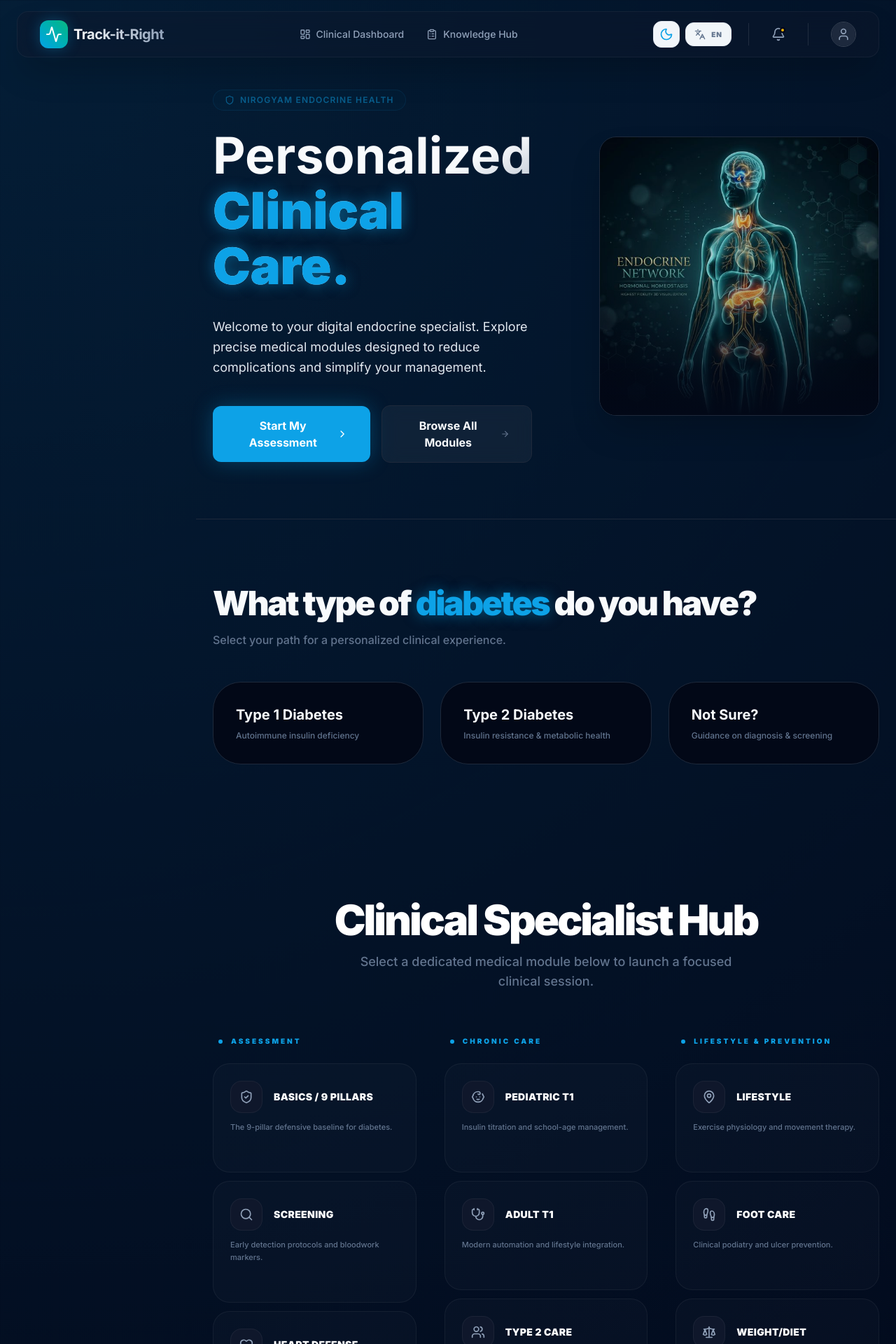
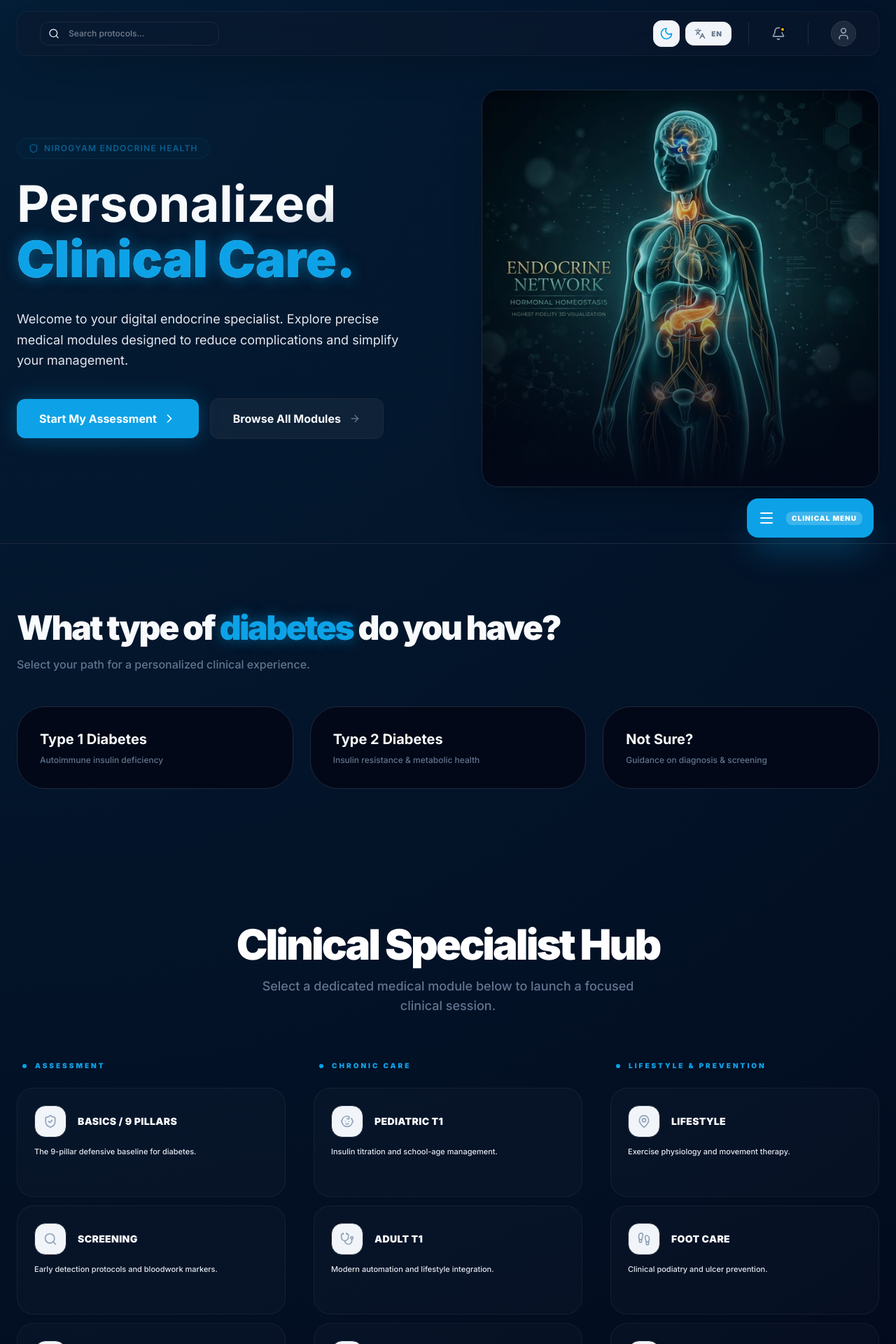
Before and after one commit to beandoc/trackit-right, a Next.js app: page / in a window 1280 px wide. Shown: the top 1920 px of the page at 70% size. Built offline with nearby package versions, Linux system fonts and the light colour scheme.

Commit message:
polish: UI/UX audit stage 2 fixes for typography, IA and functionality

```diff
--- a/src/app/page.tsx
+++ b/src/app/page.tsx
@@ -102,7 +102,7 @@ export default function Home() {
       <Navbar />
       <Sidebar />
 
-      <div className="lg:pl-[280px]">
+      <div className="w-full">
         {/* Background Glows */}
         <div className="absolute top-0 right-0 w-[800px] h-[800px] bg-primary/20 blur-[150px] -z-10 rounded-full" />
         <div className="absolute bottom-0 left-0 w-[600px] h-[600px] bg-secondary/10 blur-[120px] -z-10 rounded-full" />
@@ -171,9 +171,9 @@ export default function Home() {
              <p className="text-slate-500 max-w-xl mx-auto font-medium text-lg">Select a dedicated medical module below to launch a focused clinical session.</p>
           </div>
 
-          <div className="grid md:grid-cols-2 lg:grid-cols-3 gap-10">
+          <div className="flex overflow-x-auto pb-8 lg:pb-0 lg:grid lg:grid-cols-3 gap-8 lg:gap-10 snap-x no-scrollbar">
             {specialistGroups.map((group, gIdx) => (
-              <div key={gIdx} className="space-y-6">
+              <div key={gIdx} className="min-w-[280px] sm:min-w-[340px] lg:min-w-0 snap-center space-y-6">
                 <div className="flex items-center gap-3 px-2">
                    <div className="w-1.5 h-1.5 rounded-full bg-primary" />
                    <h3 className="text-[10px] font-black text-primary uppercase tracking-[0.3em] font-display">{group.name}</h3>
@@ -187,12 +187,12 @@ export default function Home() {
                        className="group relative flex flex-col items-start p-6 rounded-3xl bg-white/[0.02] border border-white/5 hover:border-primary/30 hover:bg-white/[0.05] transition-all duration-500 text-left overflow-hidden"
                      >
                        <div className="flex items-center gap-4 mb-3">
-                         <div className="p-3 rounded-2xl bg-slate-900 border border-white/5 group-hover:bg-primary/10 group-hover:border-primary/20 transition-all">
+                         <div className="p-3 rounded-2xl bg-slate-100 dark:bg-slate-900 border border-border group-hover:bg-primary/10 group-hover:border-primary/20 transition-all">
                            <item.icon className="w-5 h-5 text-slate-400 group-hover:text-primary transition-colors" />
                          </div>
-                         <h4 className="text-sm font-black text-white tracking-wide uppercase">{item.label}</h4>
+                         <h4 className="text-sm font-black text-foreground dark:text-white tracking-wide uppercase">{item.label}</h4>
                        </div>
-                       <p className="text-[11px] text-slate-500 line-clamp-2 leading-relaxed font-medium">
+                       <p className="text-[11px] text-muted-foreground line-clamp-2 leading-relaxed font-medium">
                          {item.summary}
                        </p>
                        <div className="mt-4 flex items-center gap-2 self-end">
--- a/src/components/ClinicalNavigator.tsx
+++ b/src/components/ClinicalNavigator.tsx
@@ -169,7 +169,10 @@ export function ClinicalNavigator() {
             </div>
 
             <div className="flex justify-center pt-8">
-              <button className="px-10 py-5 bg-foreground text-background font-black rounded-2xl text-xs uppercase tracking-[0.2em] shadow-2xl hover:scale-105 active:scale-95 transition-all flex items-center gap-3 group">
+              <button
+                onClick={() => document.getElementById('specialist-hub')?.scrollIntoView({ behavior: 'smooth' })}
+                className="px-10 py-5 bg-primary text-white font-black rounded-2xl text-xs uppercase tracking-widest shadow-2xl hover:scale-105 active:scale-95 transition-all flex items-center gap-3 group"
+              >
                 <Sparkles className="w-4 h-4 group-hover:rotate-12 transition-transform" />
                 Customize My Experience
               </button>
--- a/src/components/Navbar.tsx
+++ b/src/components/Navbar.tsx
@@ -14,26 +14,24 @@ export function Navbar() {
   return (
     <nav className="fixed top-0 left-0 right-0 z-50 px-6 py-4">
       <div className="max-w-7xl mx-auto flex items-center justify-between glass-card px-8 py-3 rounded-2xl border-white/5 bg-slate-900/40">
-        <div className="flex items-center gap-2">
-          <div className="w-10 h-10 rounded-xl bg-gradient-to-tr from-primary to-secondary flex items-center justify-center shadow-[0_0_20px_rgba(14,165,233,0.3)]">
-            <Activity className="text-white w-6 h-6" />
+        <div className="flex items-center gap-2 lg:hidden">
+          <div className="w-8 h-8 rounded-lg bg-gradient-to-tr from-primary to-secondary flex items-center justify-center shadow-lg shadow-primary/30">
+            <Activity className="text-white w-5 h-5" />
           </div>
-          <span className="text-xl font-bold tracking-tight bg-clip-text text-transparent bg-gradient-to-r from-white to-slate-400">
+          <span className="text-sm font-bold tracking-tight text-foreground">
             Track-it-Right
           </span>
         </div>
 
-        <div className="hidden md:flex items-center gap-8">
-          {navItems.map((item) => (
-            <Link
-              key={item.name}
-              href={item.href}
-              className="group flex items-center gap-2 text-sm font-medium text-slate-400 hover:text-white transition-colors"
-            >
-              <item.icon className="w-4 h-4 group-hover:scale-110 transition-transform" />
-              {item.name}
-            </Link>
-          ))}
+        <div className="hidden lg:flex items-center gap-6">
+          <div className="relative group">
+            <Search className="absolute left-3 top-1/2 -translate-y-1/2 w-4 h-4 text-muted-foreground" />
+            <input
+              type="text"
+              placeholder="Search protocols..."
+              className="bg-muted border border-border rounded-xl py-2 pl-10 pr-4 text-xs font-medium focus:ring-2 focus:ring-primary/20 transition-all w-64"
+            />
+          </div>
         </div>
 
         <div className="flex items-center gap-5">
--- a/src/components/Sidebar.tsx
+++ b/src/components/Sidebar.tsx
@@ -32,10 +32,10 @@ export function Sidebar() {
 
   return (
     <>
-      {/* Mobile Toggle Button */}
+      {/* Clinical Menu FAB */}
       <button
         onClick={() => setIsOpen(true)}
-        className="fixed bottom-8 right-8 z-[120] lg:hidden p-4 rounded-2xl bg-primary text-white shadow-2xl shadow-primary/40 hover:scale-105 active:scale-95 transition-all flex items-center gap-4 group"
+        className="fixed bottom-8 right-8 z-[120] p-4 rounded-2xl bg-primary text-white shadow-2xl shadow-primary/40 hover:scale-105 active:scale-95 transition-all flex items-center gap-4 group"
       >
         <Menu className="w-6 h-6" />
         <span className="text-[10px] font-black uppercase tracking-widest bg-white/20 px-2 py-0.5 rounded-lg">Clinical Menu</span>
@@ -54,14 +54,12 @@ export function Sidebar() {
         )}
       </AnimatePresence>
 
-      {/* Main Sidebar */}
       <motion.aside
-        initial={false}
+        initial={{ x: -280 }}
         animate={{
-          x: isOpen ? 0 : -300,
-          opacity: 1
+          x: isOpen ? 0 : -280
         }}
-        className={`fixed top-0 left-0 bottom-0 w-[280px] bg-slate-950/40 backdrop-blur-2xl border-r border-white/5 z-[100] transition-all flex flex-col p-8 lg:translate-x-0 group`}
+        className="fixed top-0 left-0 bottom-0 w-[280px] bg-background/80 backdrop-blur-2xl border-r border-border z-[150] transition-transform flex flex-col p-8 group overflow-y-auto"
       >
         {/* Close Button (Mobile) */}
         <button
```
